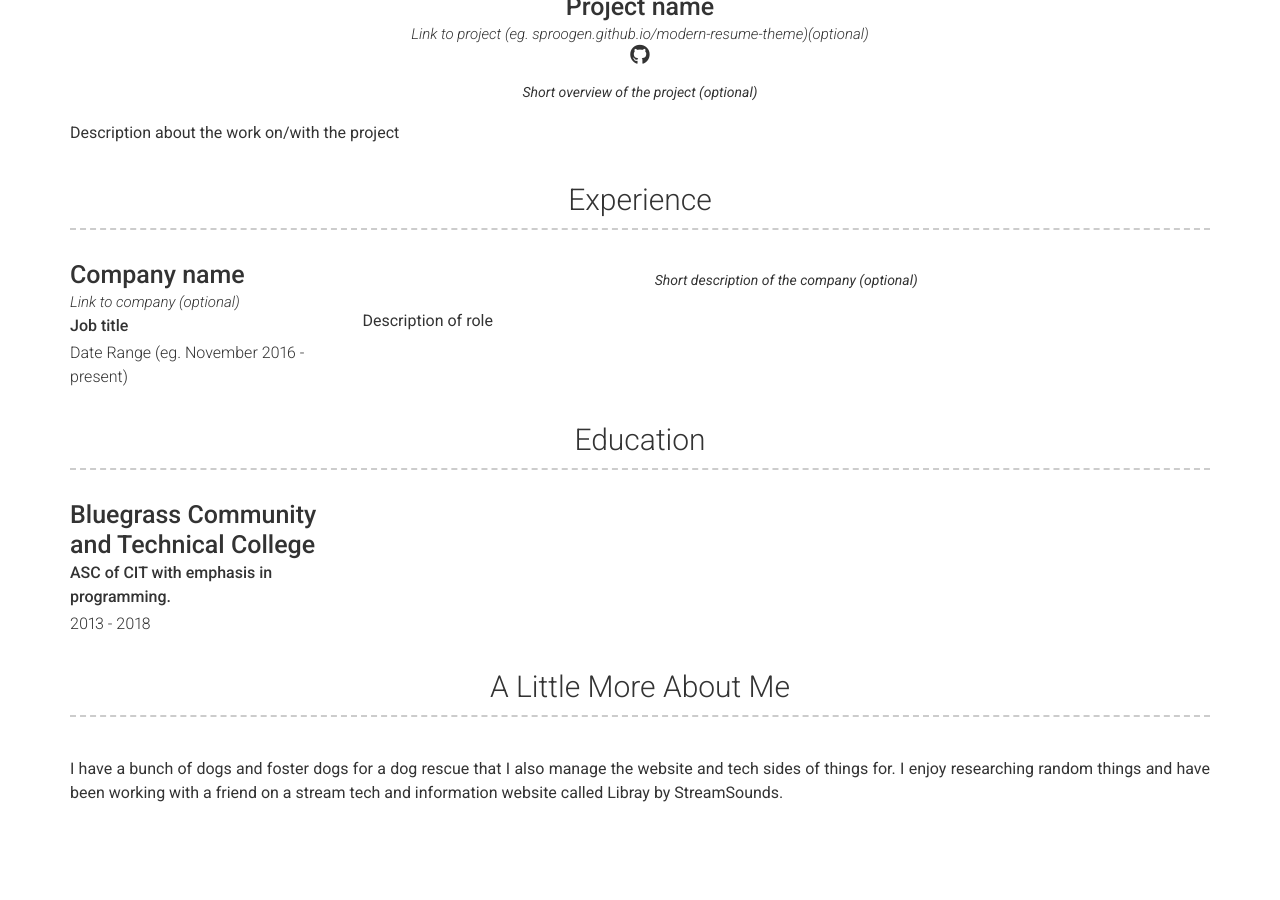
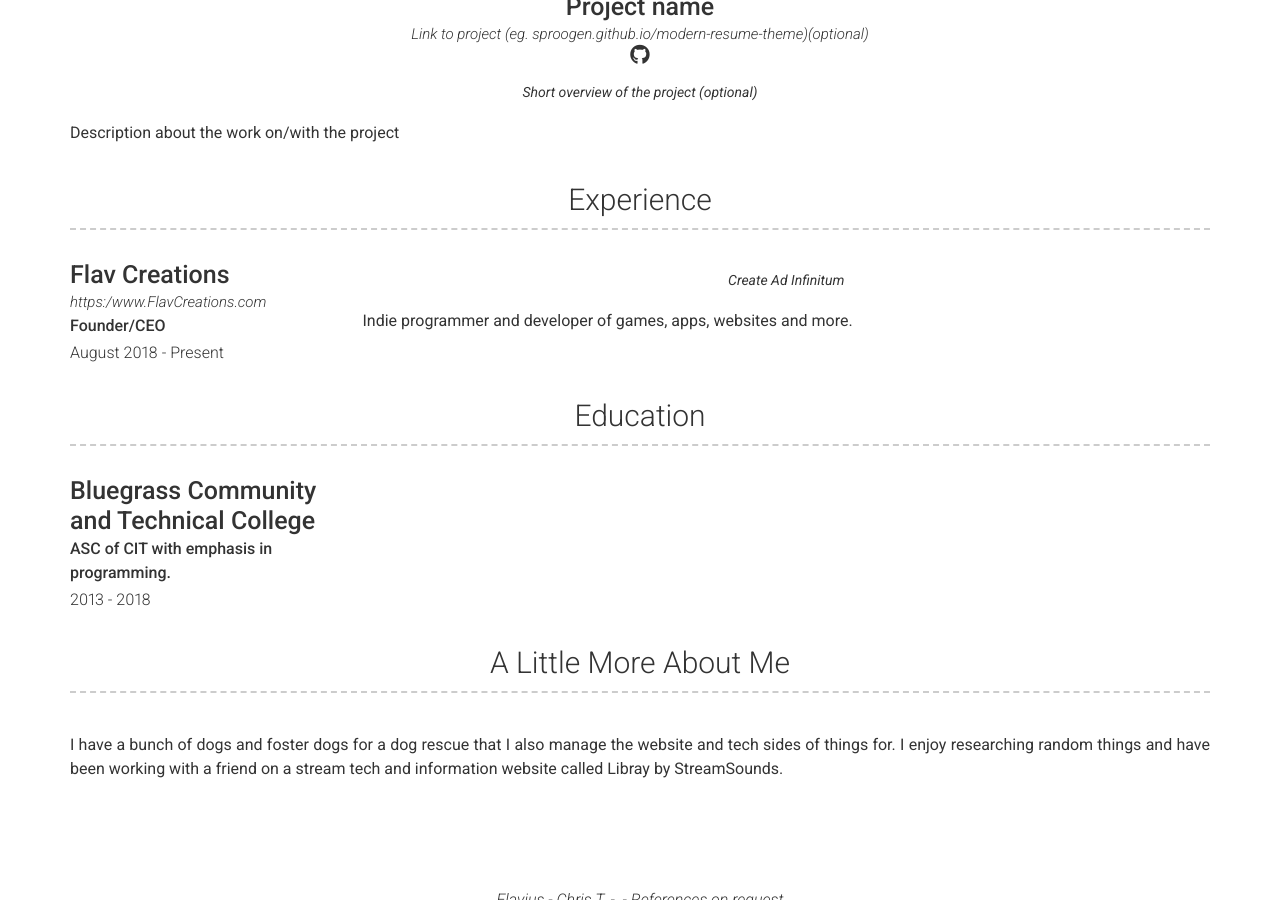
Before and after one commit to FlavCreations/resume.flavcreations.com, a Jekyll site: the page built from index.md, in a window 1280 px wide and 900 px high, scrolled down 615 px. Built offline with Jekyll 4.4.1, drawn with Linux system fonts in a browser that asks for light colours; nearby versions of some CDN libraries.

Commit message:
Update experience.yml

```diff
--- a/_data/experience.yml
+++ b/_data/experience.yml
@@ -1,10 +1,10 @@
 # Experience template
 - layout: left
-  company: Company name
-  link: Link to company (optional)
-  job_title: Job title
-  dates: Date Range (eg. November 2016 - present)
+  company: Flav Creations
+  link: https:/www.FlavCreations.com
+  job_title: Founder/CEO
+  dates: August 2018 - Present
   quote: >
-   Short description of the company (optional)
+   Create Ad Infinitum
   description: | # this will include new lines to allow paragraphs
-    Description of role
+    Indie programmer and developer of games, apps, websites and more.
```
